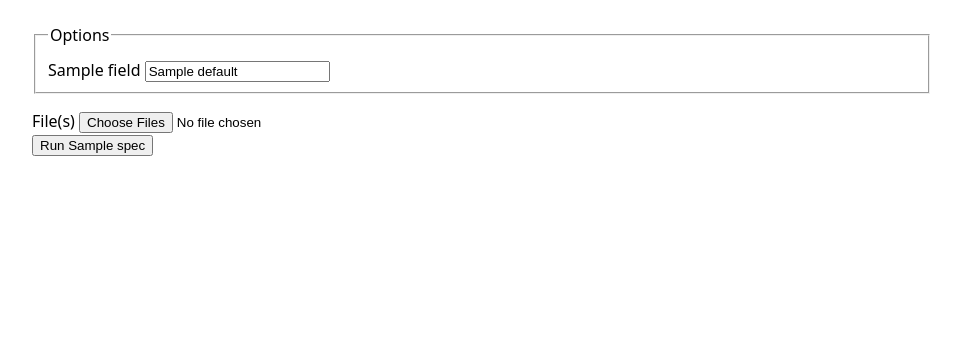
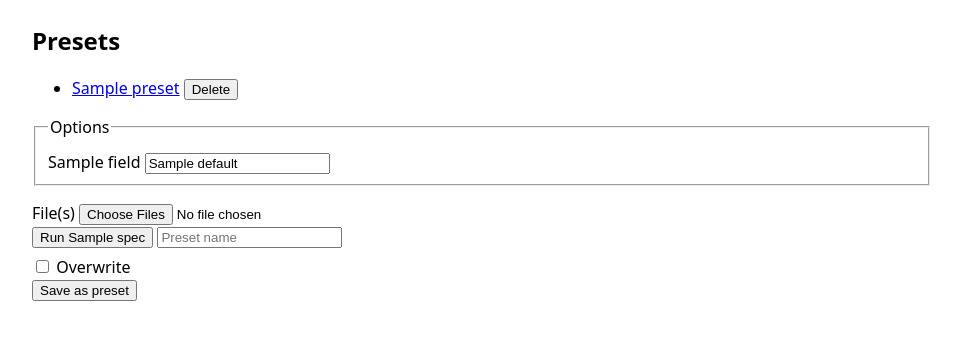
Before and after one commit to valentinaduda-cmyk/bigmedia, a FastAPI app: template web/templates/command.html in a window 1280 px wide. Shown: the part 119-459 px from the top of the page, without its empty margins (158-1119 px from the left). Run offline with FastAPI, Linux system fonts and the light colour scheme; the template is opened without the code that fills it: most values are stand-ins (such as "Sample title", 1, 10 or a date in 2020).

Commit message:
feat(web): add preset save/load/delete UI

```diff
--- a/web/main.py
+++ b/web/main.py
@@ -16,11 +16,15 @@ from bigmedia.group_duplicates import group_duplicates_workbook
 from web.auth import RedirectToLogin, check_password, require_login
 from web.commands import COMMANDS
 from web.files import parse_field, reject_non_xlsx, zip_files
+from web.presets import PresetExistsError, delete_preset, get_preset, init_db, list_presets, save_preset
 
 APP_DIR = Path(__file__).parent
 
 app = FastAPI(title="bigmedia")
 app.mount("/static", StaticFiles(directory=APP_DIR / "static"), name="static")
+
+DB_PATH = Path(os.environ.get("BIGMEDIA_DATA_DIR", "data")) / "presets.db"
+init_db(DB_PATH)
 
 session_secret = os.environ.get("BIGMEDIA_SESSION_SECRET", "dev-only-insecure-secret")
 if session_secret == "dev-only-insecure-secret":
@@ -70,11 +74,42 @@ def _command_or_404(slug: str):
 
 
 @app.get("/commands/{slug}", dependencies=[Depends(require_login)])
-def command_form(request: Request, slug: str):
+def command_form(request: Request, slug: str, preset: str = None):
     spec = _command_or_404(slug)
+    values = get_preset(DB_PATH, slug, preset) if preset else {}
     return templates.TemplateResponse(
-        request, "command.html", {"spec": spec, "commands": COMMANDS, "error": None}
+        request, "command.html",
+        {"spec": spec, "commands": COMMANDS, "presets": list_presets(DB_PATH, slug),
+         "values": values, "error": None},
     )
+
+
+@app.post("/presets/{slug}", dependencies=[Depends(require_login)])
+async def save_preset_route(request: Request, slug: str, preset_name: str = Form(...)):
+    spec = _command_or_404(slug)
+    form = await request.form()
+    overwrite = form.get("overwrite") == "on"
+    options = {f.name: parse_field(f, form.get(f.name)) for f in spec.fields}
+    is_pair = spec.upload_mode in ("pair", "fix_getty")
+    template_name = "pair_command.html" if is_pair else "command.html"
+    redirect_url = f"/commands/{slug}/pair" if is_pair else f"/commands/{slug}"
+    try:
+        save_preset(DB_PATH, slug, preset_name, options, overwrite=overwrite)
+    except PresetExistsError:
+        return templates.TemplateResponse(
+            request, template_name,
+            {"spec": spec, "commands": COMMANDS, "presets": list_presets(DB_PATH, slug),
+             "error": f"Preset '{preset_name}' already exists — check 'overwrite' to replace it."},
+        )
+    return RedirectResponse(url=redirect_url, status_code=303)
+
+
+@app.post("/presets/{slug}/{name}/delete", dependencies=[Depends(require_login)])
+def delete_preset_route(slug: str, name: str):
+    spec = _command_or_404(slug)
+    delete_preset(DB_PATH, slug, name)
+    redirect_url = f"/commands/{slug}/pair" if spec.upload_mode in ("pair", "fix_getty") else f"/commands/{slug}"
+    return RedirectResponse(url=redirect_url, status_code=303)
 
 
 def _save_uploads(files: List[UploadFile], dest_dir: Path) -> list:
@@ -144,12 +179,15 @@ def _run_combine(spec, files, tmp_dir, kwargs):
 
 
 @app.get("/commands/{slug}/pair", dependencies=[Depends(require_login)])
-def pair_form(request: Request, slug: str):
+def pair_form(request: Request, slug: str, preset: str = None):
     spec = _command_or_404(slug)
     if spec.upload_mode not in ("pair", "fix_getty"):
         raise HTTPException(status_code=404)
+    values = get_preset(DB_PATH, slug, preset) if preset else {}
     return templates.TemplateResponse(
-        request, "pair_command.html", {"spec": spec, "commands": COMMANDS, "error": None}
+        request, "pair_command.html",
+        {"spec": spec, "commands": COMMANDS, "presets": list_presets(DB_PATH, slug),
+         "values": values, "error": None},
     )
 
 
--- a/web/templates/command.html
+++ b/web/templates/command.html
@@ -9,6 +9,23 @@
 {% if error %}<p class="error-banner">{{ error }}</p>{% endif %}
 {% endblock %}
 {% block content %}
+<section>
+  <h2>Presets</h2>
+  {% if presets %}
+  <ul>
+    {% for p in presets %}
+    <li>
+      <a href="/commands/{{ spec.slug }}?preset={{ p.name }}">{{ p.name }}</a>
+      <form style="display:inline" method="post" action="/presets/{{ spec.slug }}/{{ p.name }}/delete">
+        <button type="submit">Delete</button>
+      </form>
+    </li>
+    {% endfor %}
+  </ul>
+  {% else %}
+  <p>No saved presets yet.</p>
+  {% endif %}
+</section>
 <form method="post" action="/commands/{{ spec.slug }}" enctype="multipart/form-data">
   <fieldset>
     <legend>Options</legend>
@@ -16,9 +33,9 @@
     <label>
       {{ f.label }}{% if f.required %} (required){% endif %}
       {% if f.type == "checkbox" %}
-        <input type="checkbox" name="{{ f.name }}" {% if f.default %}checked{% endif %}>
+        <input type="checkbox" name="{{ f.name }}" {% if (values or {}).get(f.name, f.default) %}checked{% endif %}>
       {% else %}
-        <input type="text" name="{{ f.name }}" value="{{ f.default if f.default is not none else '' }}" {% if f.required %}required{% endif %}>
+        <input type="text" name="{{ f.name }}" value="{{ (values or {}).get(f.name, f.default) if (values or {}).get(f.name, f.default) is not none else '' }}" {% if f.required %}required{% endif %}>
       {% endif %}
     </label>
     {% endfor %}
@@ -26,6 +43,9 @@
   <label>File(s)
     <input type="file" name="files" multiple required accept=".xlsx">
   </label>
-  <button type="submit">Run {{ spec.title }}</button>
+  <button type="submit" name="intent" value="run">Run {{ spec.title }}</button>
+  <input type="text" name="preset_name" placeholder="Preset name">
+  <label><input type="checkbox" name="overwrite"> Overwrite</label>
+  <button type="submit" name="intent" value="save_preset" formaction="/presets/{{ spec.slug }}" formnovalidate>Save as preset</button>
 </form>
 {% endblock %}
```
Also changed, not shown: tests/test_web_presets_ui.py (added, +69 -0 lines), web/templates/pair_command.html (+23 -3 lines), 1 other file.
